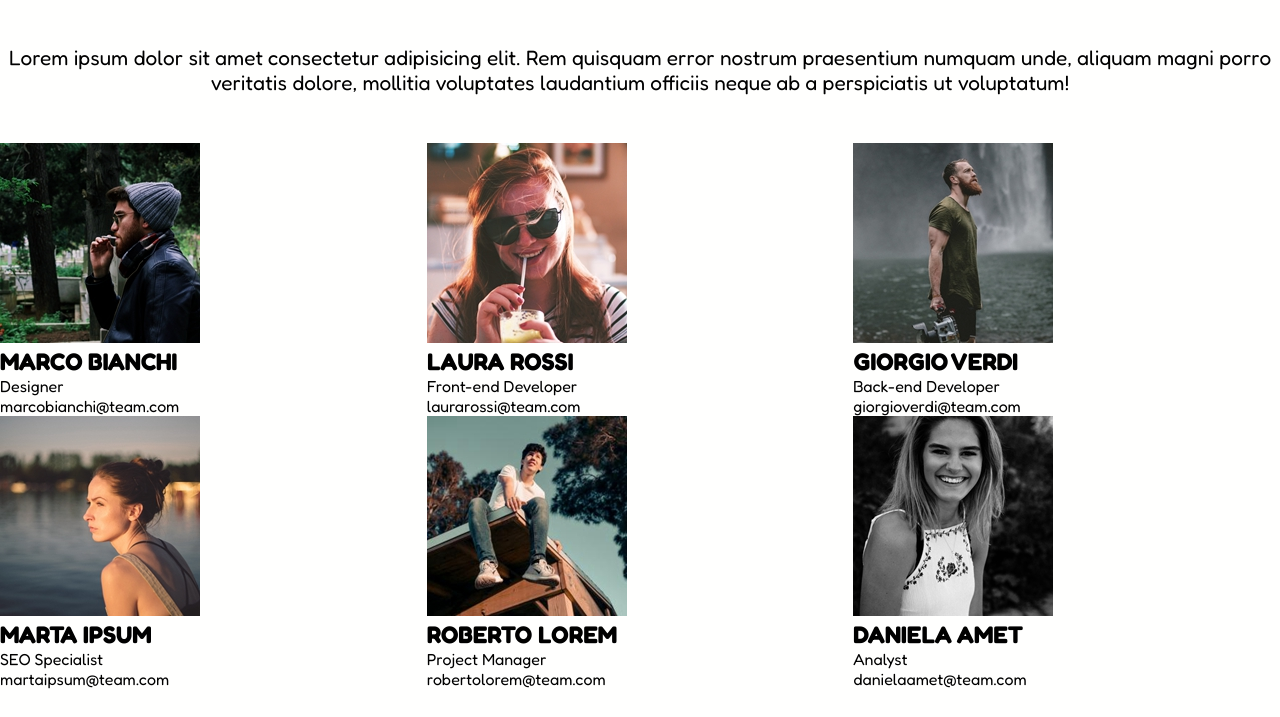
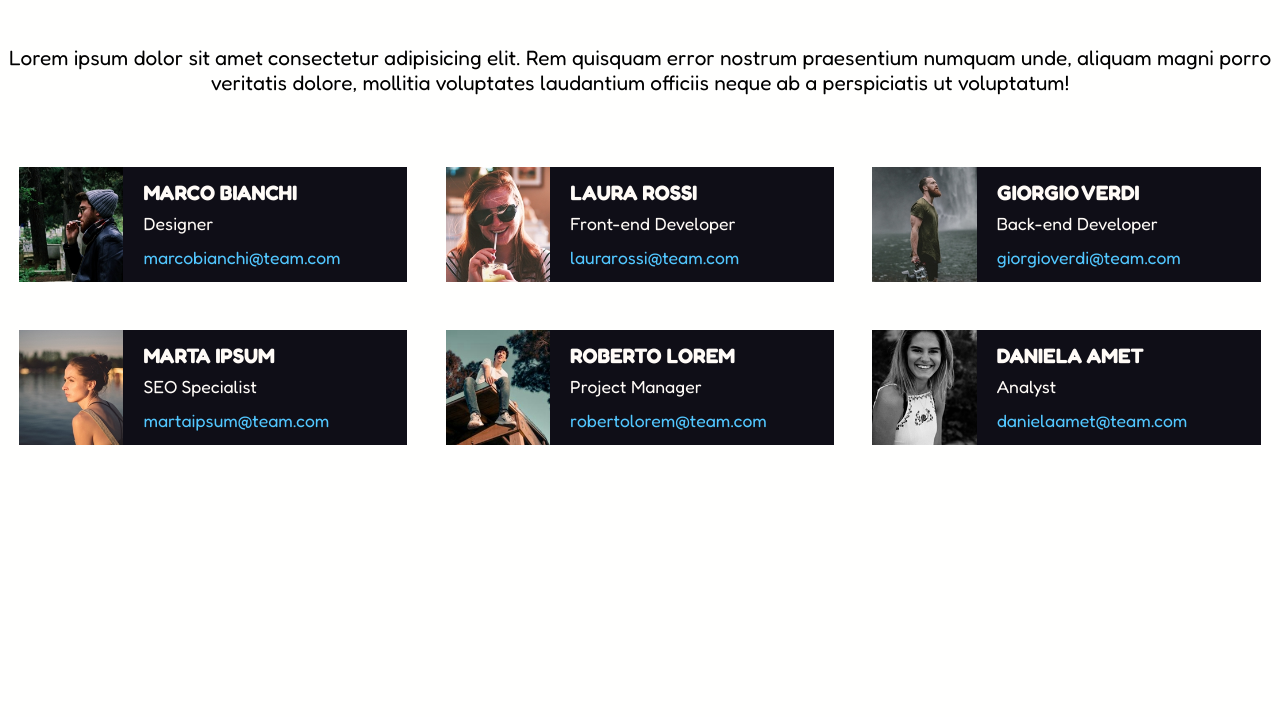
Before and after one commit to totarochristian/html-css-float-cards, a plain HTML site: page index.html in a window 1280 px wide. Shown: the part 83-800 px from the top of the page. Drawn offline with Linux system fonts and the light colour scheme.

Commit message:
Define the basic css for the card in style.css file.

```diff
--- a/css/style.css
+++ b/css/style.css
@@ -40,6 +40,29 @@ header p{
     margin-bottom: 3rem;
 }
 .card{
-    width: calc(100% / 3);
+    width: calc(100% / 3 - 2.4rem);
+    height: 115px;
     float: left;
+    background-color: var(--cardBackgrColor);
+    color: var(--cardTextColor);
+    margin: 1.5rem 1.2rem;
+    font-size: 1.1rem;
 }
+.card img{
+    width: 32%;
+    height: 115px;
+    float: left;
+    object-fit: cover;
+    padding-right: 20px;
+}
+.card .title{
+    padding-top: 13px;
+    font-size: 1.3rem;
+}
+.card .role{
+    padding: 8px 0 8px 0;
+}
+.card .mail{
+    color: var(--cardMailColor);
+    padding-top: 5px;
+}
```
